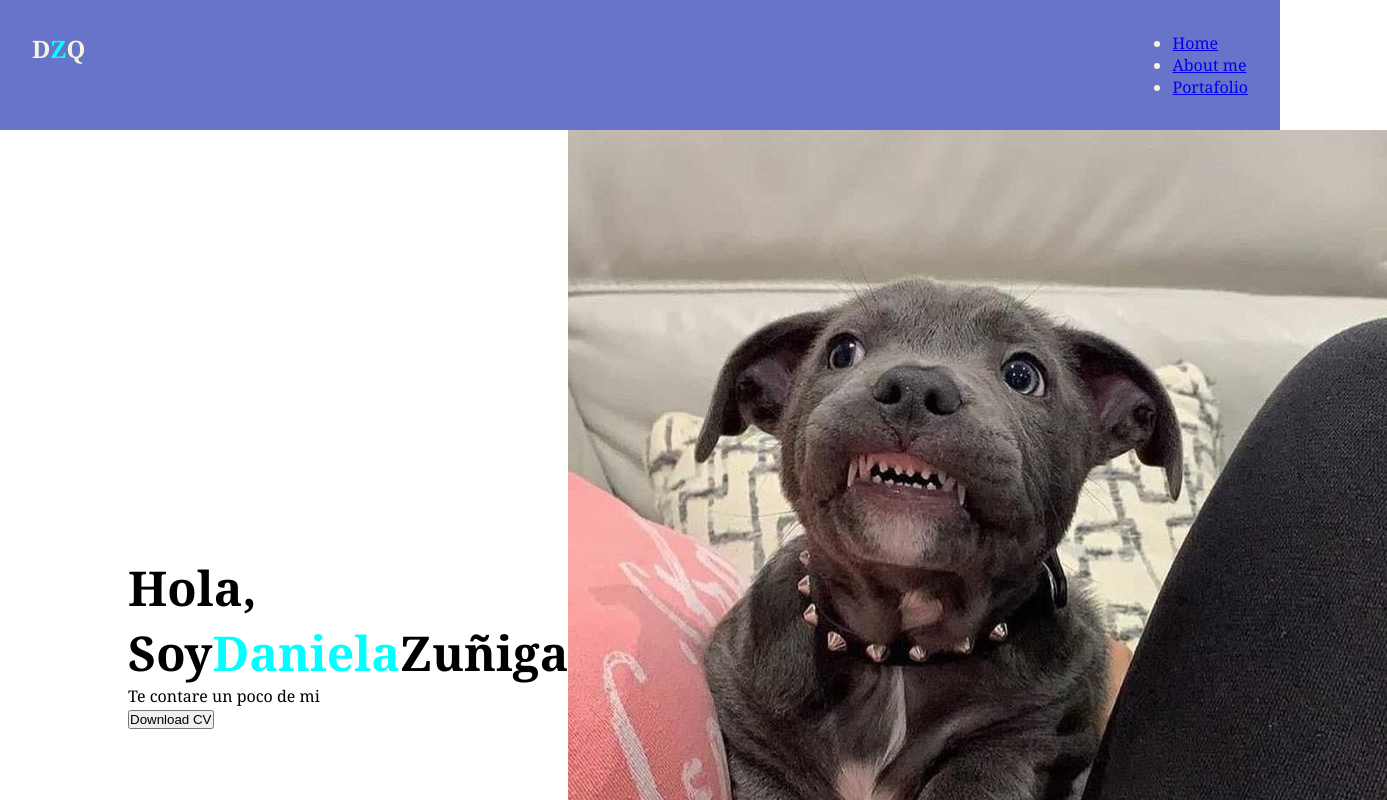
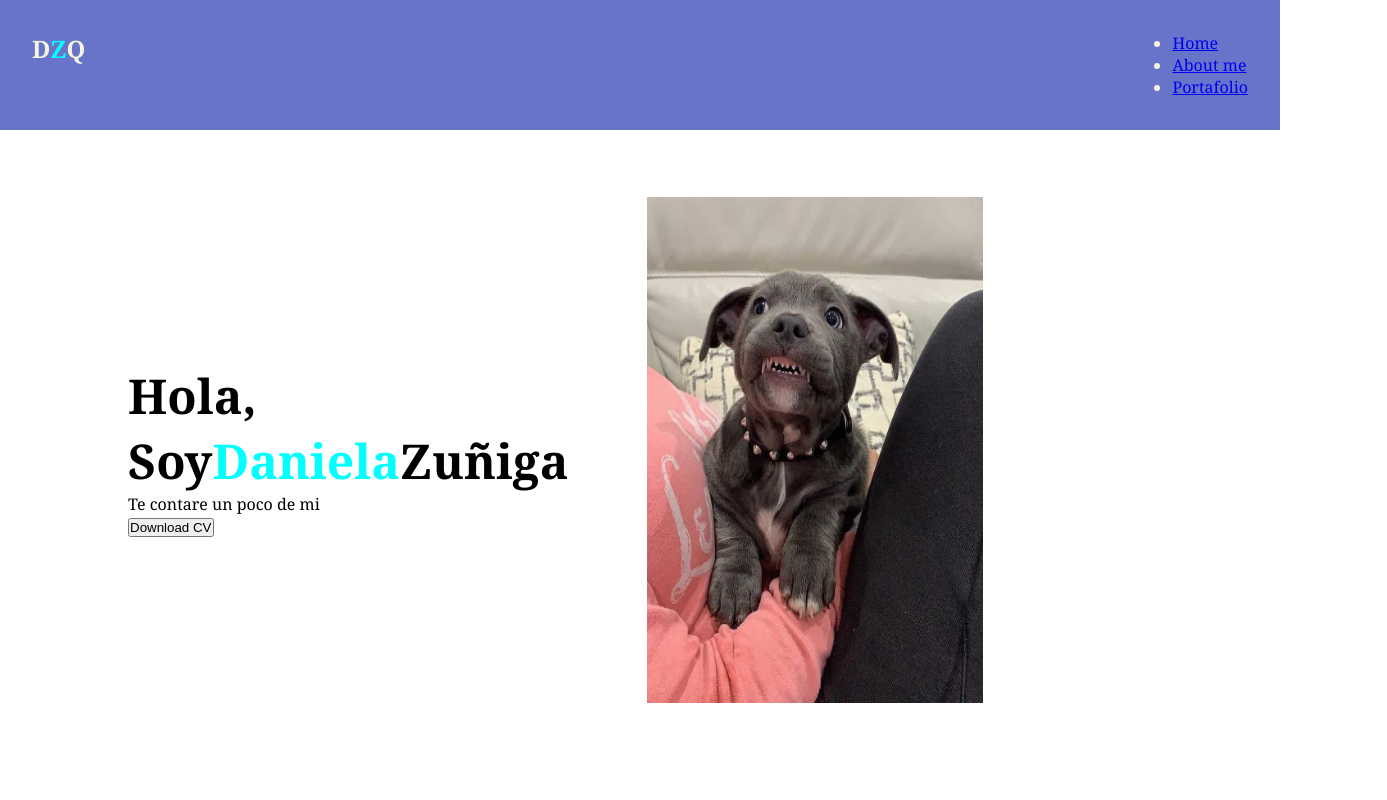
Before and after one commit to Danyz247/Dany, a plain HTML site: page index.html in a window 1280 px wide. Shown: the top 800 px of the page, 1387 px wide, since content can reach past the window. Drawn offline with Linux system fonts and the light colour scheme; a web font is replaced by a local one.

Commit message:
first commit

```diff
--- a/estilos.css
+++ b/estilos.css
@@ -74,3 +74,9 @@ span {
     background-color: aliceblue;
     box-shadow: none;
 }
+
+.main img {
+    width: 350px;
+    border: 7px solid transparent;
+    height: 520px;
+}
--- a/index.html
+++ b/index.html
@@ -34,8 +34,9 @@
           <button>Download CV</button>
         </a>
       </div>
-      <img src="./WhatsApp Image 2022-09-12 at 9.07.00 AM.jpeg">
+      <img src="./WhatsApp Image 2022-09-12 at 9.07.00 AM.jpeg" alt="Daniela">
     </main>
+
 
 
   <h1></h1>
```
